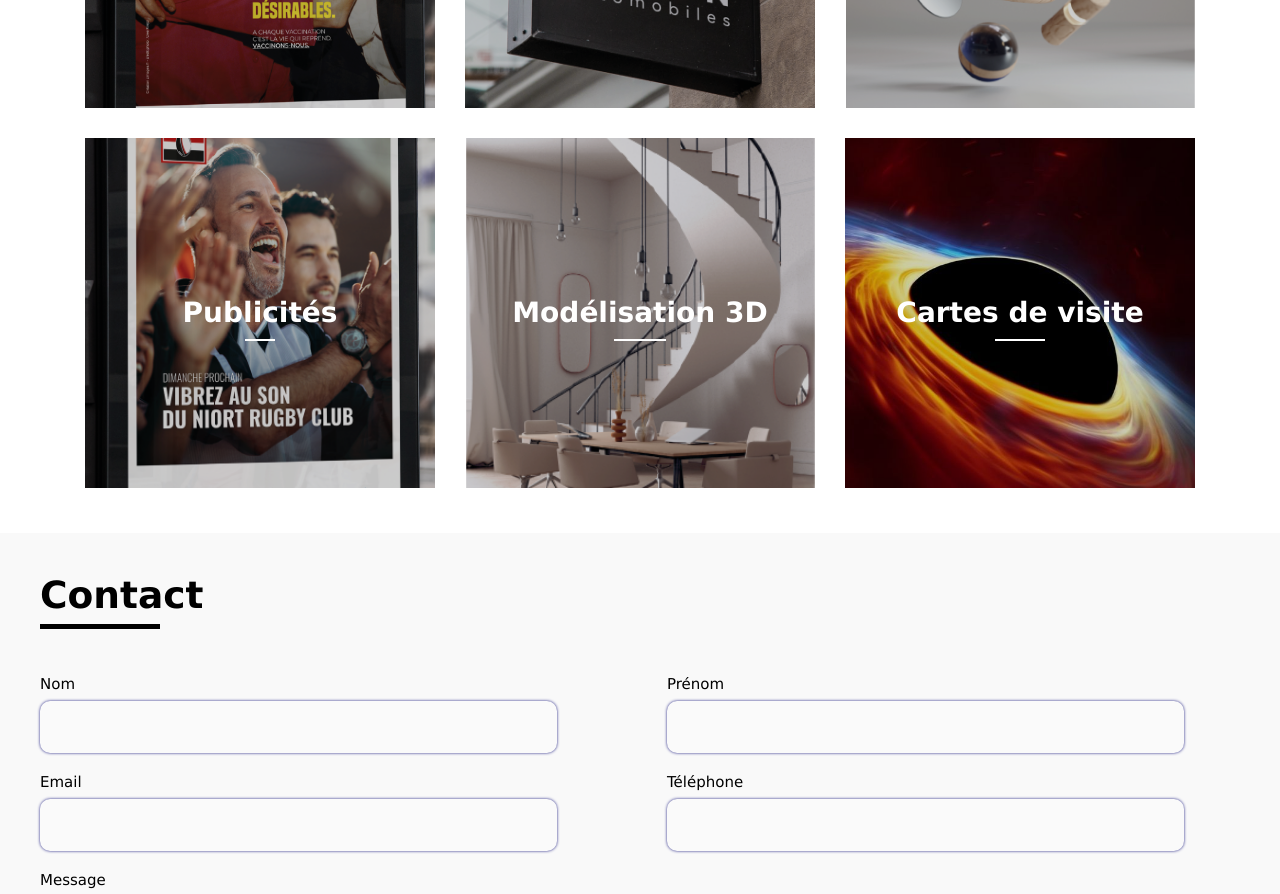
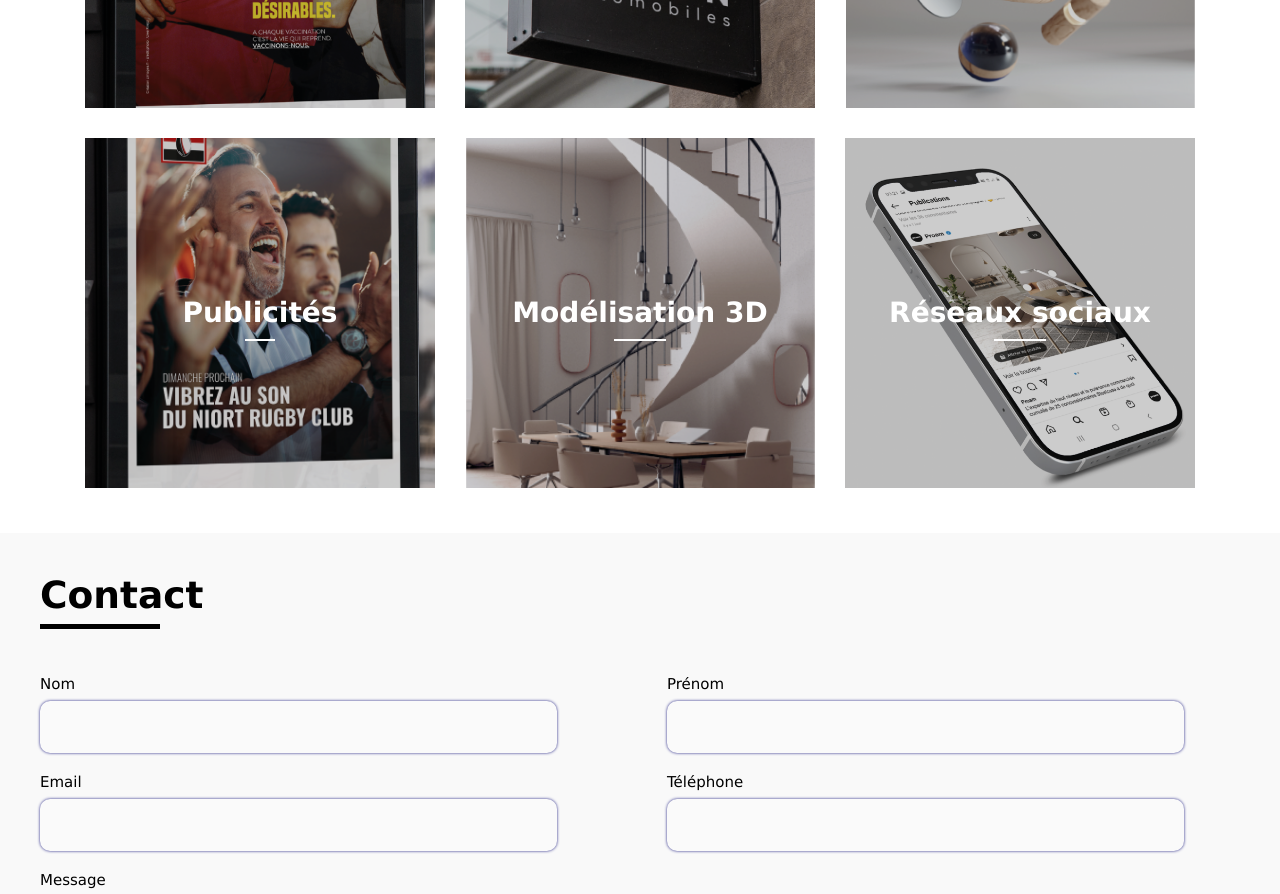
Before and after one commit to Sphax5117/RapportStage, a plain HTML site: page index.html in a window 1280 px wide. Shown: the part 3260-4154 px from the top of the page. Drawn offline with Linux system fonts and the light colour scheme.

Commit message:
Deleted somes things

```diff
--- a/index.html
+++ b/index.html
@@ -201,8 +201,8 @@
             <h3 class="projtext">Modélisation 3D</h3>
           </div>
           <div class="projectbox">
-            <img class="imgSize" src="images/testing.jpg" alt="affiche vaccin">
-            <h3 class="projtext">Cartes de visite</h3>
+            <img class="imgSize" src="images/reseau.png" alt="affiche vaccin">
+            <h3 class="projtext">Réseaux sociaux</h3>
           </div>
         </div>
       </section>
```
Also changed, not shown: images/Capture.PNG (deleted), images/reseau.png (added).
